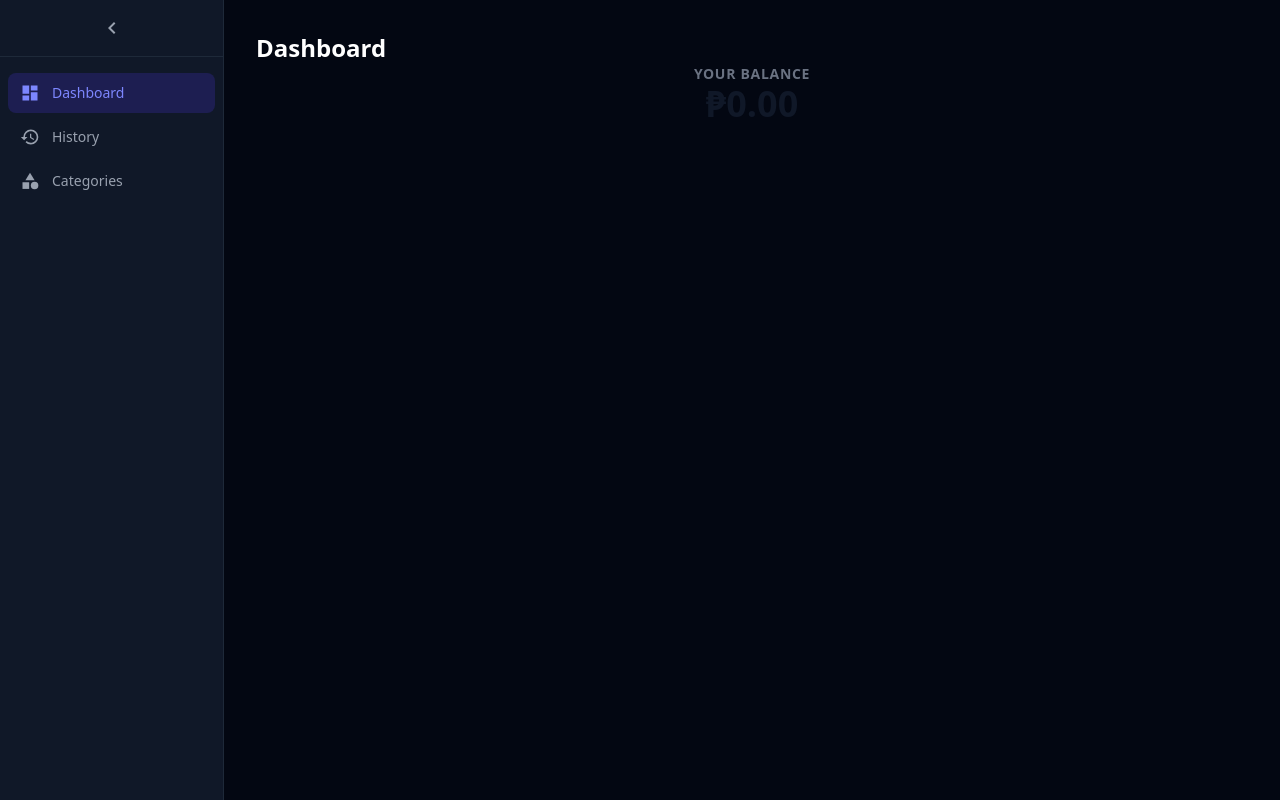
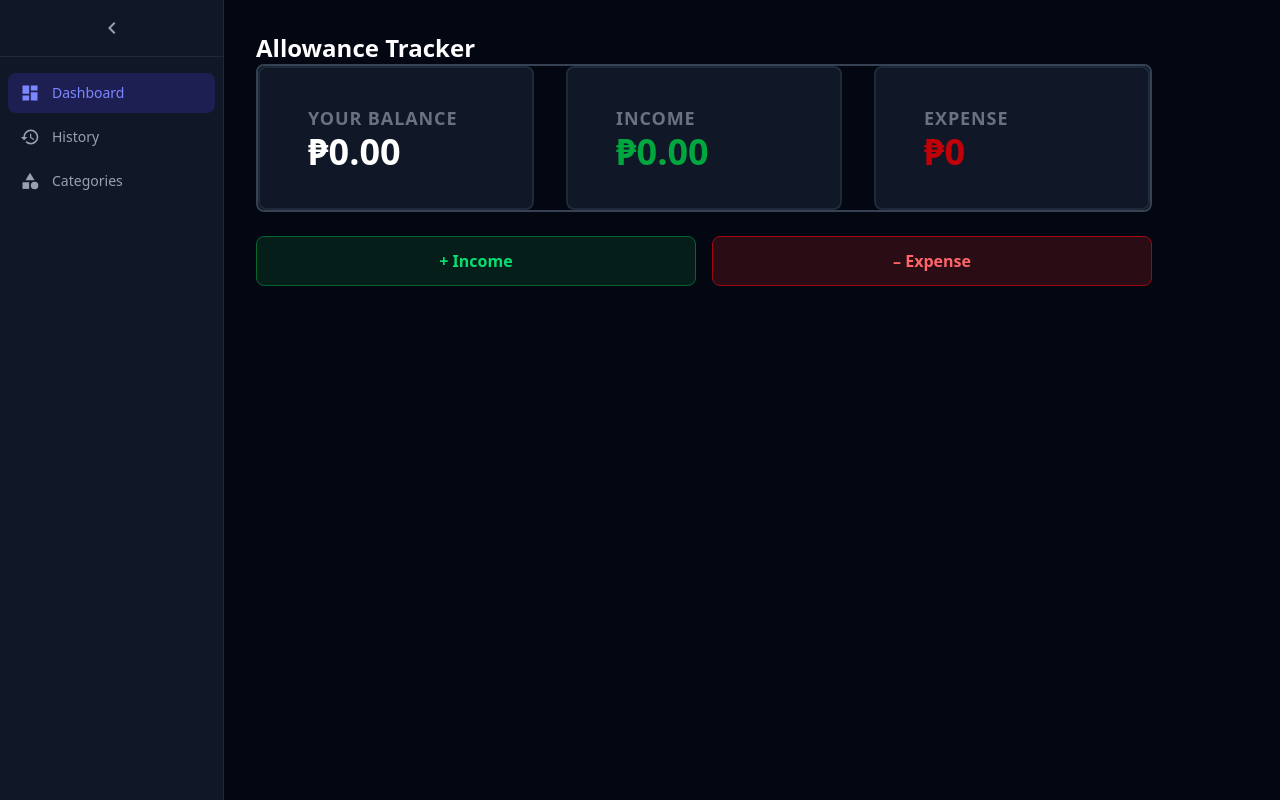
Before and after one commit to teejay717/tipid-budget-tracker, a React (Vite) app in the folder client/: page / in a window 1280 px wide. Built offline with nearby package versions, Linux system fonts and the light colour scheme.

Commit message:
feat: add transaction model and UI components for managing income and expense entries.

```diff
--- a/client/src/App.jsx
+++ b/client/src/App.jsx
@@ -12,14 +12,16 @@ function App() {
       <BrowserRouter>
         <div className="flex min-h-screen bg-gray-950">
           <Sidebar />
-          <main className="flex-1 p-8">
+
+          <main className="flex-1 flex-col p-8">
+
             <Routes>
               <Route path="/" element={<Dashboard />} />
               <Route path="/history" element={<History />} />
               <Route path="/categories" element={<Categories />} />
             </Routes>
           </main>
-        </div>
+          </div>
       </BrowserRouter>
     </GlobalProvider>
   );
--- a/client/src/components/Balance.jsx
+++ b/client/src/components/Balance.jsx
@@ -8,12 +8,38 @@ const Balance = () => {
     const amounts = transactions.map(transaction => transaction.amount)
     const total = amounts.reduce((acc, item) => (acc += item), 0).toFixed(2);
 
+    const income = amounts
+        .filter(item => item > 0)
+        .reduce((acc, item) => (acc += item), 0)
+        .toFixed(2);
+
+    // filter for negative numbers and add them
+
+    const expense = amounts
+        .filter(item => item < 0)
+        .reduce((acc, item) => (acc += item), 0) * -1
+        .toFixed(2);
+
     return (
-        <div className="mb-6 text-center">
-            <h4 className="text-gray-500 text-sm uppercase tracking-wider font-semibold">Your Balance</h4>
-            <h1 className={`text-4xl font-extrabold ${total < 0 ? 'text-red-600' : 'text-gray-900'}`}>
+        <div className="flex gap-8 mb-6 text-center border-2 border-gray-700 rounded-lg h-auto">
+            <div className='w-xs h-36 border-2 rounded-lg border-gray-800 items-center content-center text-left px-12 bg-gray-900'>
+                <h4 className="text-gray-500 text-lg uppercase tracking-wider font-semibold">Your Balance</h4>
+                <h1 className={`text-4xl font-extrabold ${total < 0 ? 'text-red-600' : 'text-white'}`}>
                 ₱{total}
-            </h1>
+                </h1>
+            </div>
+            <div className='w-xs h-36 border-2 rounded-lg border-gray-800 items-center content-center text-left px-12 bg-gray-900'>
+                <h4 className="text-gray-500 text-lg uppercase tracking-wider font-semibold">Income</h4>
+                <h1 className={`text-4xl font-extrabold text-green-600`}>
+                ₱{income}
+                </h1>
+            </div>
+            <div className='w-xs h-36 border-2 rounded-lg border-gray-800 items-center content-center text-left px-12 bg-gray-900'>
+                <h4 className="text-gray-500 text-lg uppercase tracking-wider font-semibold">Expense</h4>
+                <h1 className={`text-4xl font-extrabold text-red-700`}>
+                ₱{expense}
+                </h1>
+            </div>
         </div>
     )
     }
--- /dev/null
+++ b/client/src/components/TransactionModal.jsx
@@ -0,0 +1,128 @@
+import React, { useState, useContext } from 'react';
+import { GlobalContext } from '../context/GlobalState';
+import { MdClose } from 'react-icons/md';
+
+const TransactionModal = ({ isOpen, onClose, type }) => {
+    const [text, setText] = useState('');
+    const [amount, setAmount] = useState('');
+    const [category, setCategory] = useState('');
+    const [date, setDate] = useState(new Date().toISOString().split('T')[0]);
+
+    const { addTransaction } = useContext(GlobalContext);
+
+    if (!isOpen) return null;
+
+    const isExpense = type === 'expense';
+
+    const handleSubmit = (e) => {
+        e.preventDefault();
+
+        const newTransaction = {
+            text,
+            amount: isExpense ? -Math.abs(+amount) : Math.abs(+amount),
+            category: isExpense ? category : '',
+            date
+        };
+
+        addTransaction(newTransaction);
+
+        // Reset fields
+        setText('');
+        setAmount('');
+        setCategory('');
+        setDate(new Date().toISOString().split('T')[0]);
+        onClose();
+    };
+
+    return (
+        <div className="fixed inset-0 bg-black/60 flex items-center justify-center z-50" onClick={onClose}>
+            <div
+                className="bg-gray-900 border border-gray-700 rounded-xl p-6 w-full max-w-md mx-4 shadow-2xl"
+                onClick={(e) => e.stopPropagation()}
+            >
+                {/* Header */}
+                <div className="flex items-center justify-between mb-6">
+                    <h2 className="text-xl font-bold text-white">
+                        {isExpense ? '– Add Expense' : '+ Add Income'}
+                    </h2>
+                    <button
+                        onClick={onClose}
+                        className="text-gray-400 hover:text-white transition-colors cursor-pointer"
+                    >
+                        <MdClose className="text-2xl" />
+                    </button>
+                </div>
+
+                <form onSubmit={handleSubmit} className="flex flex-col gap-4">
+                    {/* Text */}
+                    <div>
+                        <label className="block text-gray-400 text-sm font-medium mb-1">Text</label>
+                        <input
+                            type="text"
+                            value={text}
+                            onChange={(e) => setText(e.target.value)}
+                            placeholder="e.g. Weekly Allowance"
+                            required
+                            className="w-full p-3 bg-gray-800 border border-gray-700 rounded-lg text-white placeholder-gray-500 focus:outline-none focus:ring-2 focus:ring-indigo-500 transition"
+                        />
+                    </div>
+
+                    {/* Amount */}
+                    <div>
+                        <label className="block text-gray-400 text-sm font-medium mb-1">Amount</label>
+                        <input
+                            type="number"
+                            value={amount}
+                            onChange={(e) => setAmount(e.target.value)}
+                            placeholder="0.00"
+                            min="0.01"
+                            step="0.01"
+                            required
+                            className="w-full p-3 bg-gray-800 border border-gray-700 rounded-lg text-white placeholder-gray-500 focus:outline-none focus:ring-2 focus:ring-indigo-500 transition"
+                        />
+                    </div>
+
+                    {/* Category — only for expenses */}
+                    {isExpense && (
+                        <div>
+                            <label className="block text-gray-400 text-sm font-medium mb-1">Category</label>
+                            <input
+                                type="text"
+                                value={category}
+                                onChange={(e) => setCategory(e.target.value)}
+                                placeholder="e.g. Food, Transport"
+                                required
+                                className="w-full p-3 bg-gray-800 border border-gray-700 rounded-lg text-white placeholder-gray-500 focus:outline-none focus:ring-2 focus:ring-indigo-500 transition"
+                            />
+                        </div>
+                    )}
+
+                    {/* Date */}
+                    <div>
+                        <label className="block text-gray-400 text-sm font-medium mb-1">Date</label>
+                        <input
+                            type="date"
+                            value={date}
+                            onChange={(e) => setDate(e.target.value)}
+                            required
+                            className="w-full p-3 bg-gray-800 border border-gray-700 rounded-lg text-white focus:outline-none focus:ring-2 focus:ring-indigo-500 transition"
+                        />
+                    </div>
+
+                    {/* Submit */}
+                    <button
+                        type="submit"
+                        className={`w-full py-3 rounded-lg font-bold text-white mt-2 cursor-pointer transition-colors ${isExpense
+                                ? 'bg-red-600 hover:bg-red-700'
+                                : 'bg-green-600 hover:bg-green-700'
+                            }`}
+                    >
+                        {isExpense ? 'Add Expense' : 'Add Income'}
+                    </button>
+                </form>
+            </div>
+        </div>
+    );
+};
+
+export default TransactionModal;
--- a/client/src/pages/Dashboard.jsx
+++ b/client/src/pages/Dashboard.jsx
@@ -1,10 +1,31 @@
+import AddTransaction from "../components/AddTransaction";
 import Balance from "../components/Balance";
+import TransactionModal from "../components/TransactionModal";
+import { useState } from "react";
 
 const Dashboard = () => {
+    const [modalOpen, setModalOpen] = useState(false);
+    const [modalType, setModalType] = useState('income');
+
     return (
-        <div>
-            <h1 className="text-2xl font-bold text-white">Dashboard</h1>
+        <div className="max-w-4xl">
+            <h1 className="text-2xl font-bold text-white">Allowance Tracker</h1>
             <Balance />
+            <div className="flex gap-4 mb-6">
+                <button
+                    onClick={() => { setModalType('income'); setModalOpen(true); }}
+                    className="flex-1 py-3 rounded-lg font-semibold text-green-400 bg-green-900/30 border border-green-800 hover:bg-green-900/50 transition-colors cursor-pointer"
+                >
+                    + Income
+                </button>
+                <button
+                    onClick={() => { setModalType('expense'); setModalOpen(true); }}
+                    className="flex-1 py-3 rounded-lg font-semibold text-red-400 bg-red-900/30 border border-red-800 hover:bg-red-900/50 transition-colors cursor-pointer"
+                >
+                    – Expense
+                </button>
+            </div>
+            <TransactionModal isOpen={modalOpen} onClose={() => setModalOpen(false)} type={modalType} />
         </div>
     );
 };
```
Also changed, not shown: client/src/components/AddTransaction.jsx (+9 -9 lines), 1 other file (tests, documents, lock files or other folders).
